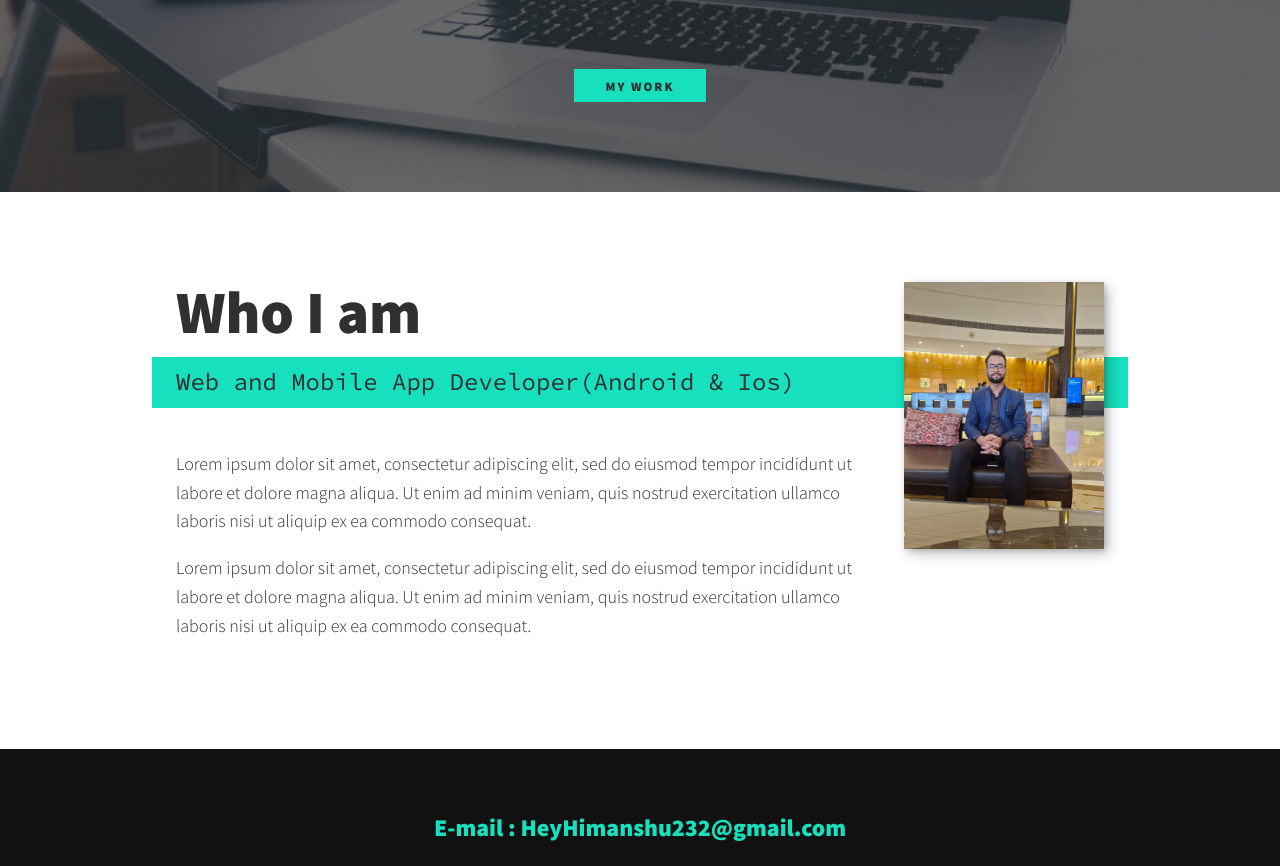
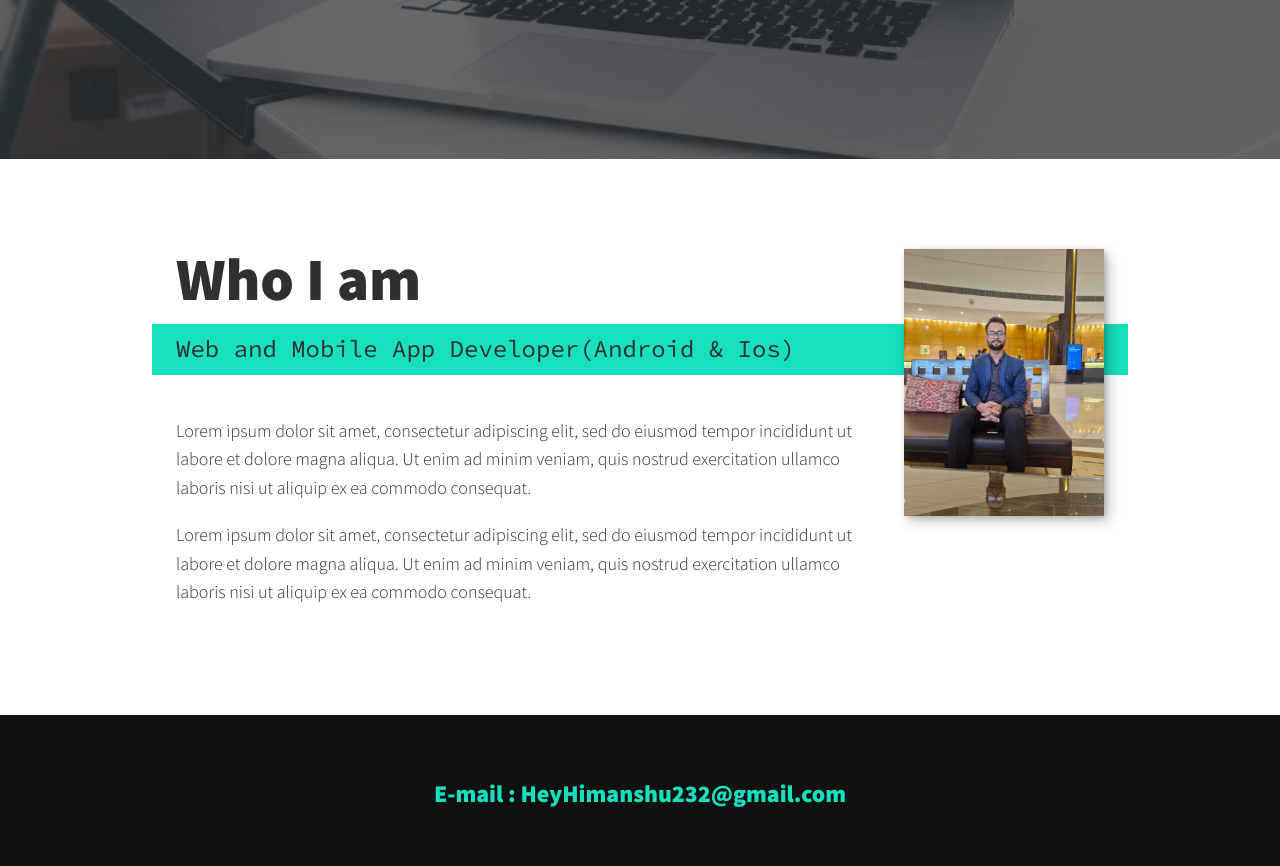
Before and after one commit to Contact-HimanshuVerma/site, a plain HTML site: page index.html in a window 1280 px wide. Shown: the part 1026-1892 px from the top of the page. Drawn offline with nearby package versions, Linux system fonts and the light colour scheme.

Commit message:
Update index.html

```diff
--- a/index.html
+++ b/index.html
@@ -59,7 +59,7 @@
                 </div> <!-- / service -->
             </div> <!-- / services -->
 
-            <a href="#work" class="btn">My Work</a>
+<!--             <a href="#work" class="btn">My Work</a> -->
         </section>
 
 
```
